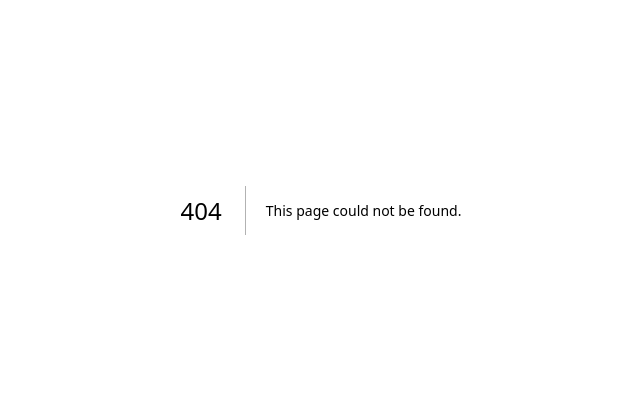
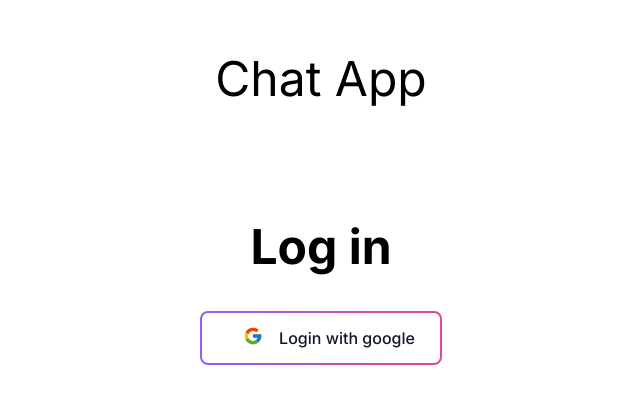
Before and after one commit to samualhalder/chat-app-nextjs, a Next.js app: page /login in a window 1280 px wide. Before the commit this address had no page. Shown: the part 190-594 px from the top of the page, without its empty margins (319-959 px from the left). Built offline with nearby package versions, Linux system fonts and the light colour scheme.

Commit message:
login feature is added

```diff
--- /dev/null
+++ b/src/app/login/page.tsx
@@ -0,0 +1,45 @@
+"use client";
+import { Alert, Button, Spinner } from "flowbite-react";
+import { signIn } from "next-auth/react";
+import React, { useState } from "react";
+import { FcGoogle } from "react-icons/fc";
+
+function LogInPage() {
+  const [isLoading, setIsLoading] = useState(false);
+  const [errorMessage, setErrorMessage] = useState(null);
+  const handleGoogleSignIn = async () => {
+    setIsLoading(true);
+    setErrorMessage(null);
+    try {
+      await signIn("google");
+    } catch (error) {
+      setErrorMessage(error);
+      console.log(error);
+    }
+    setIsLoading(false);
+  };
+  return (
+    <div className="h-screen flex flex-col justify-center items-center gap-10 ">
+      <h1 className="text-5xl mb-20">Chat App</h1>
+      <h1 className="text-5xl font-bold">Log in</h1>
+      <Button
+        size={"xl"}
+        className="flex items-center justify-between"
+        gradientDuoTone={"purpleToPink"}
+        outline
+        onClick={handleGoogleSignIn}
+        disabled={isLoading}
+      >
+        {isLoading ? (
+          <Spinner />
+        ) : (
+          <FcGoogle size={20} className="mx-4"></FcGoogle>
+        )}
+        <h1>Login with google</h1>
+      </Button>
+      {errorMessage && <Alert color={"failure"}>{errorMessage}</Alert>}
+    </div>
+  );
+}
+
+export default LogInPage;
```
